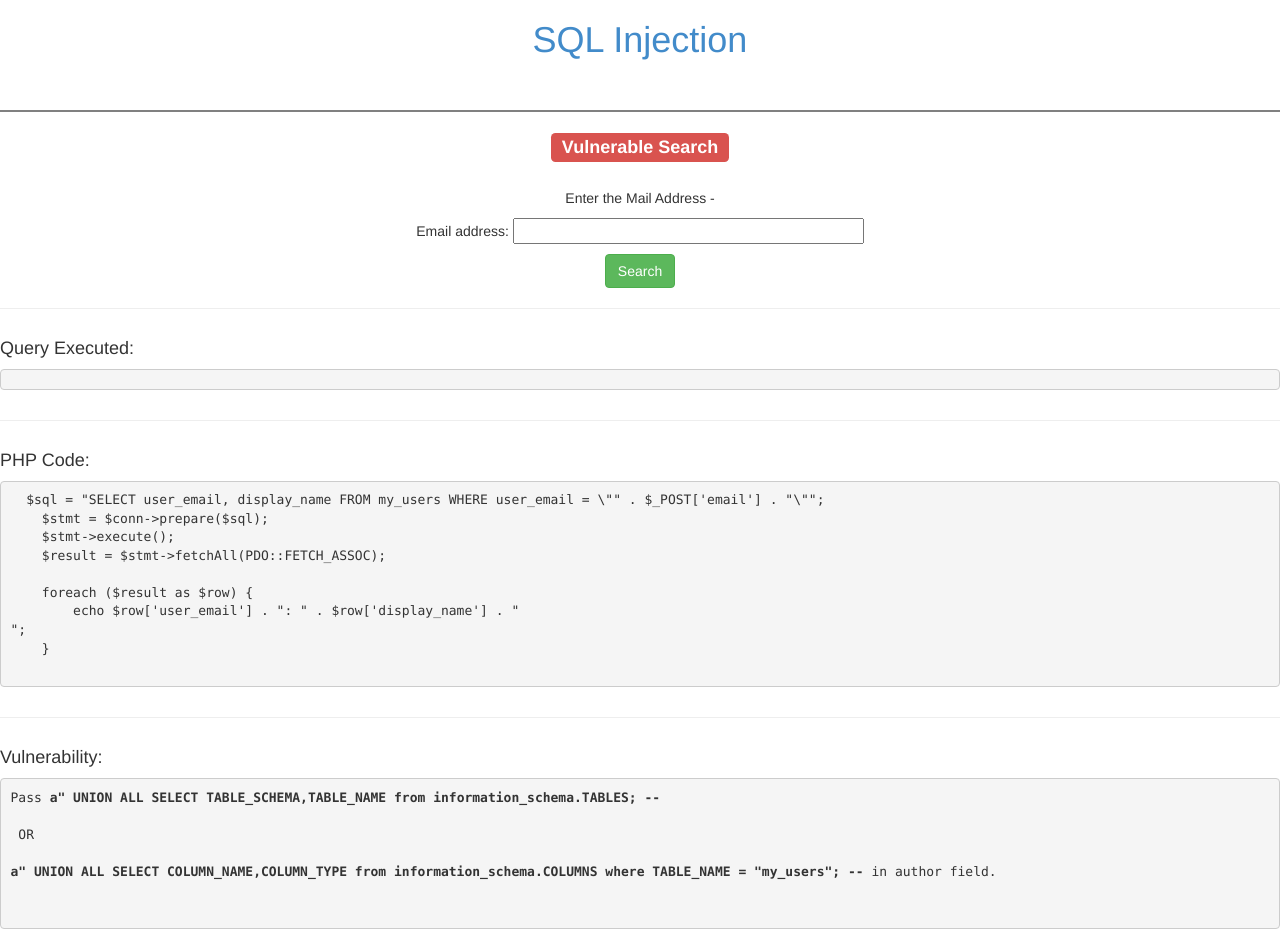
After one commit to Suhrad/SQL-Injection, a PHP site: page /search1.php in a window 1280 px wide. The commit adds this page. Run offline with PHP 8.4, Linux system fonts and the light colour scheme; data that the repository does not hold is empty; some libraries are stand-ins or nearby versions.

Commit message:
Add files via upload

```diff
--- a/index.php
+++ b/index.php
@@ -44,6 +44,10 @@
   <a href="login3.php">Vulnerable PIN Login</a>
   <br/>
   <a href="login4.php">Secure PIN Login</a>
+  <p>----------------------------------------------------</p>
+  <a href="search1.php">Vulnerable Search</a>
+  <br/>
+
 
 
   </div>
--- /dev/null
+++ b/search1.php
@@ -0,0 +1,138 @@
+<!DOCTYPE html>
+<html lang="en">
+  <head>
+    <title>SQL Injection</title>
+
+    <link href="css/bootstrap.min.css" rel="stylesheet">
+    <link href="css/style.css" rel="stylesheet">
+  </head>
+  <style>
+
+h1{
+	text-align:center;
+	color:Tomato;
+	font-size=50px;
+}
+button {
+  margin:auto;
+  display:block;
+}
+.wrapper {
+    text-align: center;
+}
+
+ </style>
+ <body>
+   	        <h1 class="text-muted"><a href="index.php">SQL Injection</a></h1>
+	<br/>
+<hr style="height:2px;border-width:0;color:gray;background-color:gray">
+
+      <h3 class="text-center"><span class="label label-danger">
+Vulnerable Search</span></h3><br>
+
+<p class="text-center">Enter the Mail Address - </p>
+<form action="show.php" method="post">
+<p class="text-center">
+Email address: <input type="text" name="email" size="40">
+</p>
+<div class="wrapper">
+<button type="submit" class="btn btn-success">Search</button>
+</div>
+</form>
+
+<hr>
+      <div class="row">
+        <div class="col-sm-12">
+          <h4>Query Executed:</h4>
+        </div>
+      </div>
+
+	  <?php
+// Turn off error reporting
+error_reporting(0);
+
+// Report runtime errors
+error_reporting(E_ERROR | E_WARNING | E_PARSE);
+
+// Report all errors
+error_reporting(E_ALL);
+
+// Same as error_reporting(E_ALL);
+ini_set("error_reporting", E_ALL);
+
+// Report all errors except E_NOTICE
+error_reporting(E_ALL & ~E_NOTICE);
+?>
+
+      <div class="row">
+        <div class="col-sm-12">
+          <div class="highlight">
+            <pre><?= $query ?></pre>
+          </div>
+        </div>
+      </div>
+
+      <hr>
+      <div class="row">
+        <div class="col-sm-12">
+          <h4>PHP Code:</h4>
+        </div>
+      </div>
+
+      <div class="row">
+        <div class="col-sm-12">
+          <div class="highlight">
+            <pre>
+  $sql = "SELECT user_email, display_name FROM my_users WHERE user_email = \"" . $_POST['email'] . "\"";
+    $stmt = $conn->prepare($sql);
+    $stmt->execute();
+    $result = $stmt->fetchAll(PDO::FETCH_ASSOC);
+
+    foreach ($result as $row) {
+        echo $row['user_email'] . ": " . $row['display_name'] . " <br>";
+    }
+	 </pre>
+          </div>
+        </div>
+      </div>
+
+       <hr>
+
+
+ <div class="row">
+        <div class="col-sm-12">
+          <h4>Vulnerability:</h4>
+        </div>
+      </div>
+
+      <div class="row">
+        <div class="col-sm-12">
+          <div class="highlight">
+            <pre>
+Pass <strong>a" UNION ALL SELECT TABLE_SCHEMA,TABLE_NAME from information_schema.TABLES; --
+</strong> <br/> OR <br/><strong> <br/>a" UNION ALL SELECT COLUMN_NAME,COLUMN_TYPE from information_schema.COLUMNS where TABLE_NAME = "my_users"; -- </strong>in author field.<br>
+            </pre>
+          </div>
+        </div>
+      </div>
+
+	<script src="https://ajax.googleapis.com/ajax/libs/jquery/1.11.0/jquery.min.js"></script>
+    <script src="js/bootstrap.min.js"></script>
+
+<?php
+// Turn off error reporting
+error_reporting(0);
+
+// Report runtime errors
+error_reporting(E_ERROR | E_WARNING | E_PARSE);
+
+// Report all errors
+error_reporting(E_ALL);
+
+// Same as error_reporting(E_ALL);
+ini_set("error_reporting", E_ALL);
+
+// Report all errors except E_NOTICE
+error_reporting(E_ALL & ~E_NOTICE);
+?>
+</body>
```
Also changed, not shown: bad-inj-show.php (added, +25 -0 lines), check-inj.php (added, +9 -0 lines), show.php (added, +25 -0 lines), sqli.sql (added, +148 -0 lines).
